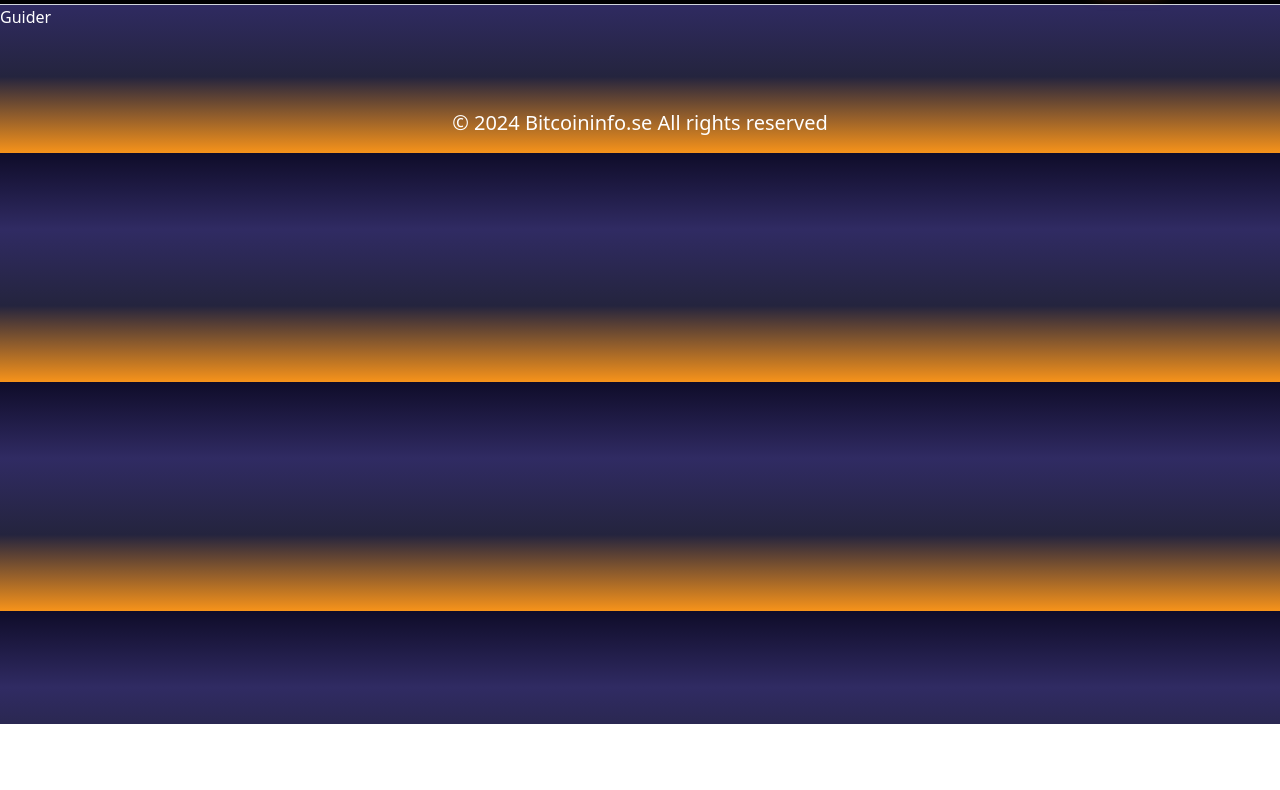
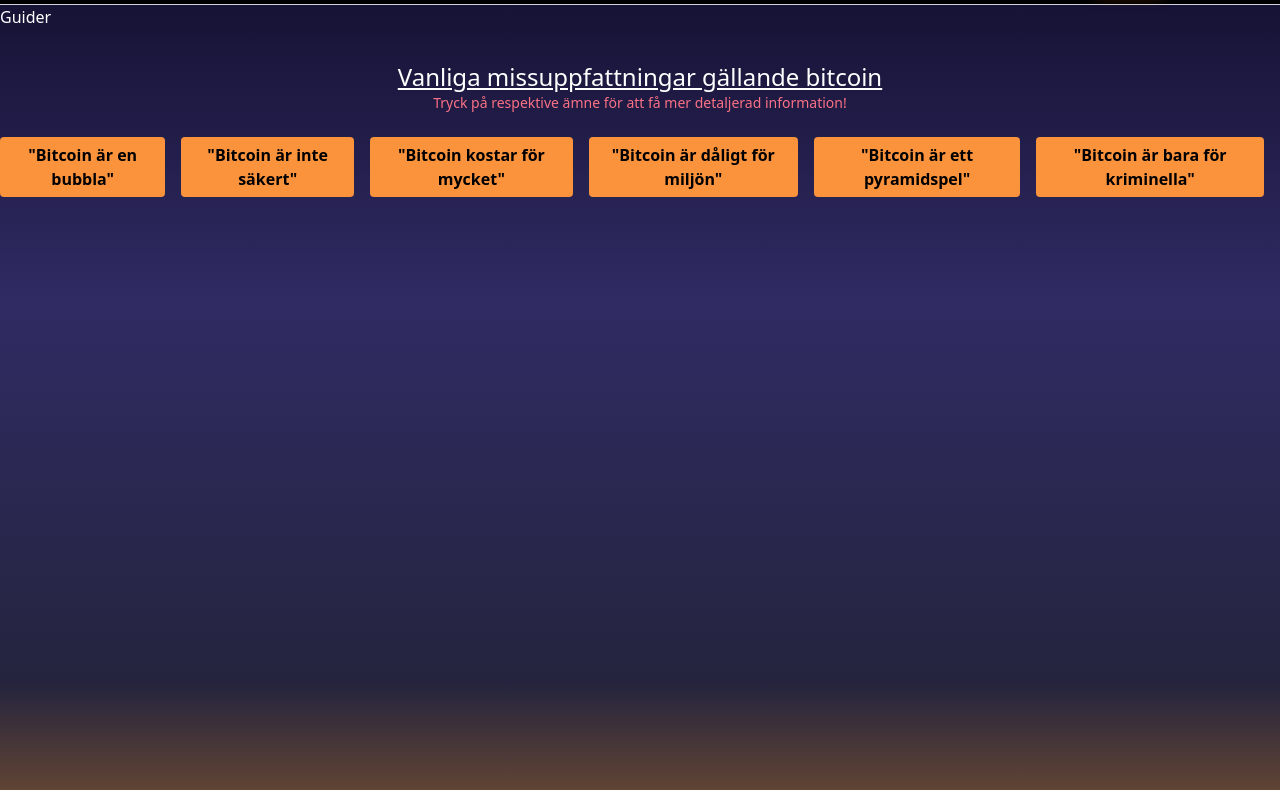
Before and after one commit to Botcoinista/Examensarbete-Bitcoin, a website: page public/guider.html in a window 1280 px wide. Shown: the part 76-866 px from the top of the page. Before the commit the page ends 800 px from the top, so only its background shows below. Drawn offline with nearby package versions, Linux system fonts and the light colour scheme; a web font is replaced by a local one.

Commit message:
hide the links on small screens and changed the welcome info

```diff
--- a/public/guider.html
+++ b/public/guider.html
@@ -153,6 +153,62 @@
 
       <h1>Guider</h1>
 
+      <div
+      id="container-heading"
+      class="flex text-center justify-center flex-col text-xl sm:text-2xl mt-8 hidden sm:block"
+    >
+      <h1 class="text-white underline">Vanliga missuppfattningar gällande bitcoin</h1>
+      <p class="text-sm mb-6 text-rose-400">
+        Tryck på respektive ämne för att få mer detaljerad information!
+      </p>
+    </div>
+    <!-- LINKS TO GUIDES -->
+    <div class="flex justify-center flex-wrap w-full min-h-screen hidden sm:flex">
+      <ul class="flex flex-col md:flex-row">
+        <li class="w-80 md:w-auto mb-2 md:mr-4">
+          <a
+            class="block hover:text-white text-black bg-orange-400 p-1.5 rounded font-bold w-full text-center"
+            href="guider.html"
+            >"Bitcoin är en bubbla"</a
+          >
+        </li>
+        <li class="w-full md:w-auto mb-2 md:mr-4">
+          <a
+            class="block hover:text-white text-black bg-orange-400 p-1.5 rounded font-bold w-full text-center"
+            href="guider.html"
+            >"Bitcoin är inte säkert"</a
+          >
+        </li>
+        <li class="w-full md:w-auto mb-2 md:mr-4">
+          <a
+            class="block hover:text-white text-black bg-orange-400 p-1.5 rounded font-bold w-full text-center"
+            href="guider.html"
+            >"Bitcoin kostar för mycket"</a
+          >
+        </li>
+        <li class="w-full md:w-auto mb-2 md:mr-4">
+          <a
+            class="block hover:text-white text-black bg-orange-400 p-1.5 rounded font-bold w-full text-center"
+            href="guider.html"
+            >"Bitcoin är dåligt för miljön"</a
+          >
+        </li>
+        <li class="w-full md:w-auto mb-2 md:mr-4">
+          <a
+            class="block hover:text-white text-black bg-orange-400 p-1.5 rounded font-bold w-full text-center"
+            href="guider.html"
+            >"Bitcoin är ett pyramidspel"</a
+          >
+        </li>
+        <li class="w-full md:w-auto mb-2 md:mr-4">
+          <a
+            class="block hover:text-white text-black bg-orange-400 p-1.5 rounded font-bold w-full text-center"
+            href="guider.html"
+            >"Bitcoin är bara för kriminella"</a
+          >
+        </li>
+      </ul>
+    </div>
 
 
 <!-- FOOTER -->
```
Also changed, not shown: public/bitcoin-gurus.html (+1 -1 lines), public/handla-bitcoin.html (+1 -1 lines), public/index.html (+15 -15 lines), public/nyheter.html (+1 -1 lines), public/om.html (+1 -1 lines), public/podcasts.html (+1 -1 lines), public/profil.html (+1 -1 lines).
